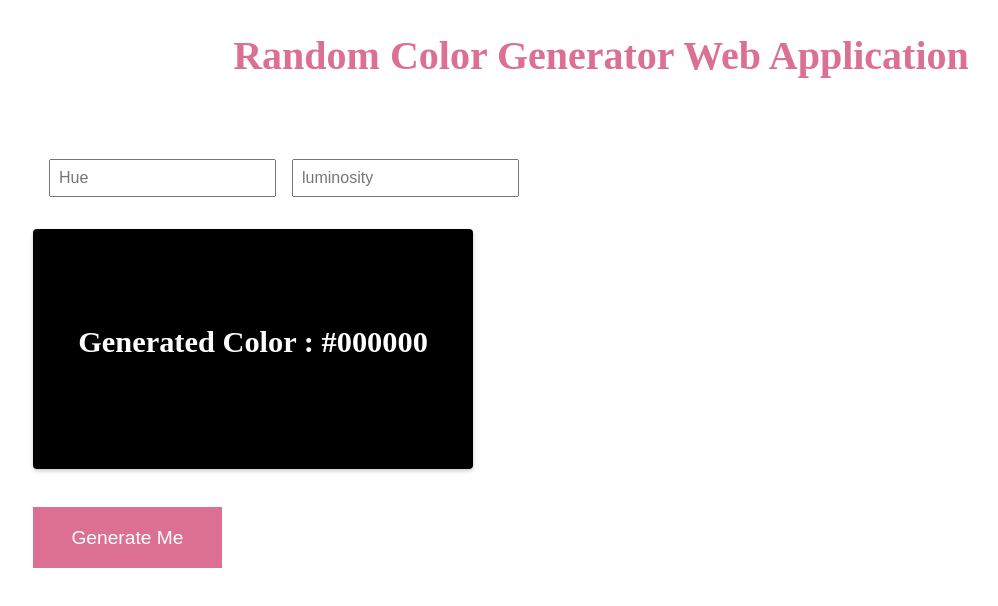
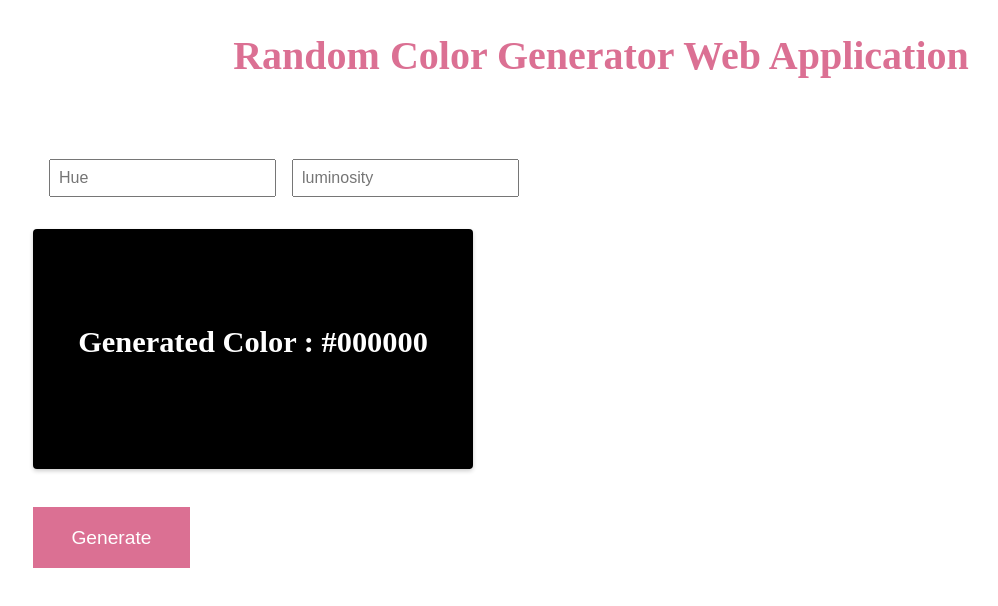
Before and after one commit to irabruce10/react-random-color-generator, a React app: page / in a window 1280 px wide. Shown: the top 606 px of the page, without its empty margins (39-1037 px from the left). Built offline with nearby package versions, Linux system fonts and the light colour scheme.

Commit message:
Fixing Some bugs

```diff
--- a/src/App.js
+++ b/src/App.js
@@ -103,7 +103,7 @@ export default function App() {
         <CardTitle>Generated Color : {color}</CardTitle>
       </Card>
 
-      <Button onClick={colorHandle}>Generate Me</Button>
+      <Button onClick={colorHandle}>Generate</Button>
     </Wrapper>
   );
 }
```
